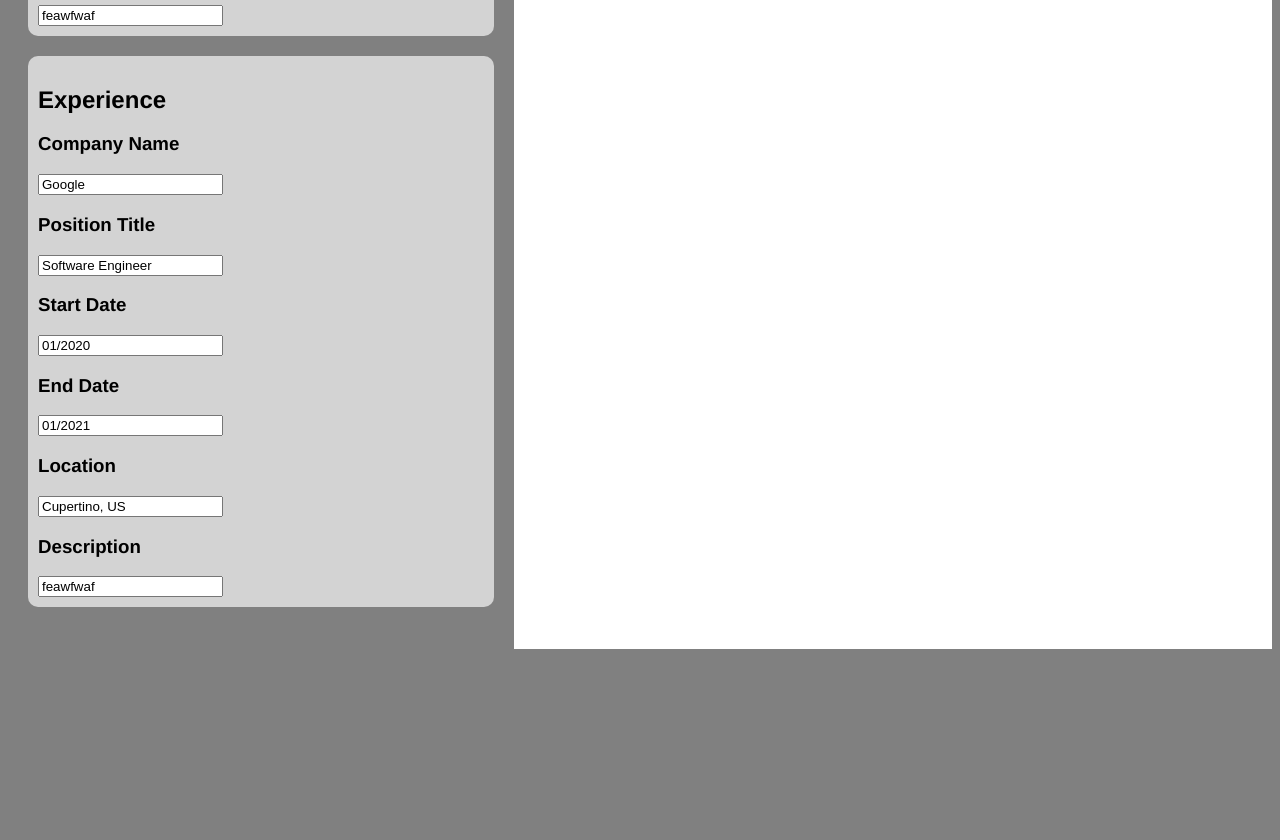
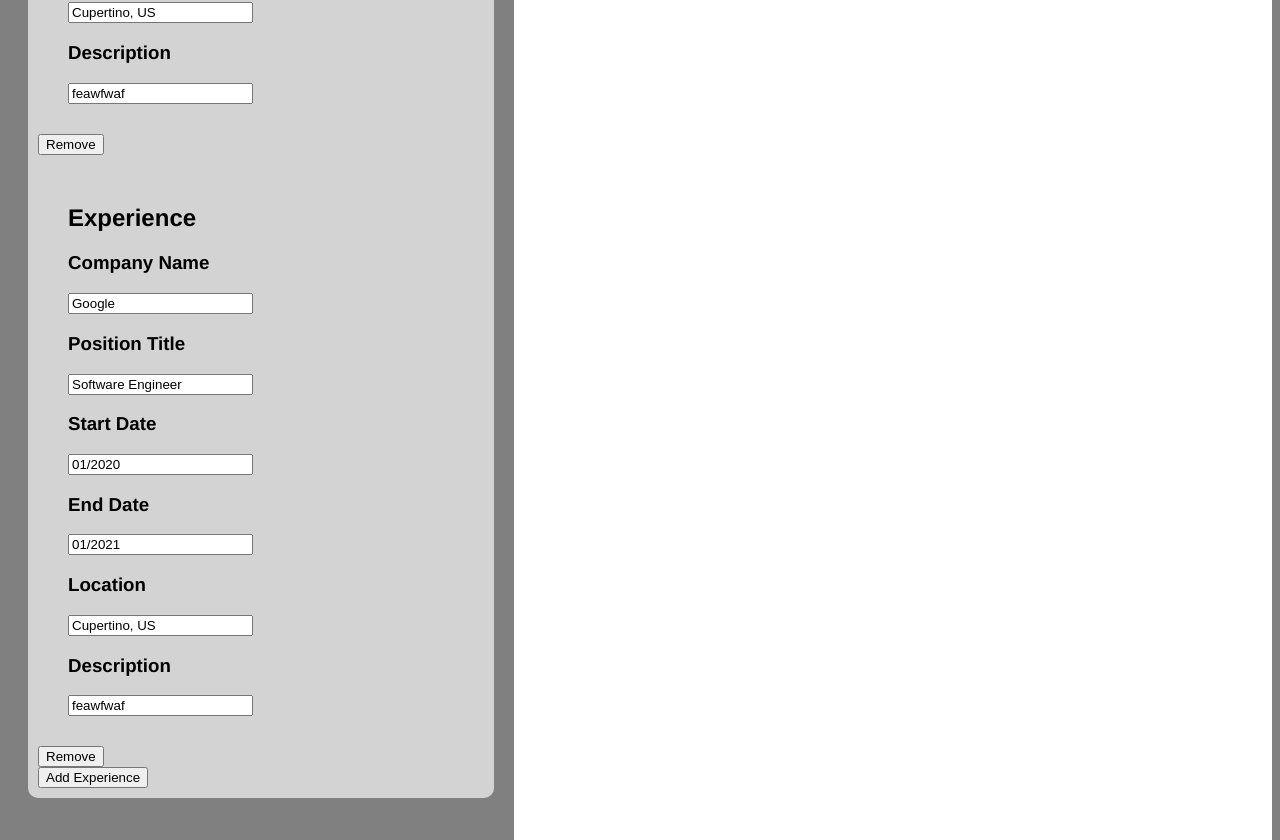
Before and after one commit to gavinxue050705/CVForge, a React (Vite) app: page / in a window 1280 px wide. Shown: the part 2279-3119 px from the top of the page. Before the commit the page ends 2928 px from the top, so only its background shows below. Built offline with nearby package versions, Linux system fonts and the light colour scheme.

Commit message:
Added buttons for experience section

```diff
--- a/src/App.jsx
+++ b/src/App.jsx
@@ -13,13 +13,13 @@ function App() {
   const [education, setEducation] = useState(sampleData.educations);
   const [experience, setExperience] = useState(sampleData.experiences);
 
-  // personal
+  // personal change
   const handlePersonalChange = (e) => {
     const { id, value } = e.target;
     setPersonal({ ...personal, [id]: value });
   };
 
-  // education
+  // education change
   const handleEducationChange = (index) => (e) => {
     const nextEducation = education.map((education, i) => {
       if (i === index) {
@@ -31,7 +31,7 @@ function App() {
     setEducation(nextEducation);
   };
 
-  // experience
+  // experience change
   const handleExperienceChange = (index) => (e) => {
     const nextExperience = experience.map((experience, i) => {
       if (i === index) {
@@ -43,7 +43,7 @@ function App() {
     setExperience(nextExperience);
   };
 
-  // add
+  // add education section
   const addEducation = (e) => {
     setEducation([...education, newEducation]);
   };
@@ -55,13 +55,34 @@ function App() {
     endDate: "",
   };
 
-  // remove
+  // remove education section
   const removeEducation = (index) => (e) => {
     setEducation((education) => {
       return education.filter((_, i) => index !== i);
     });
   };
 
+  // add education section
+  const addExperience = (e) => {
+    setExperience([...experience, newExperience]);
+  };
+  const newExperience = {
+    company: "",
+    position: "",
+    location: "",
+    description: "",
+    startDate: "",
+    endDate: "",
+  };
+
+  // remove Experience section
+  const removeExperience = (index) => (e) => {
+    setExperience((experience) => {
+      return experience.filter((_, i) => index !== i);
+    });
+  };
+
+  // layout
   return (
     <div>
       <Header />
@@ -83,6 +104,8 @@ function App() {
           <ExperienceForm
             experiences={experience}
             onChange={handleExperienceChange}
+            onAdd={addExperience}
+            onRemove={removeExperience}
           />
         </div>
         <div className="row-resume">
--- a/src/components/experience/ExperienceForm.jsx
+++ b/src/components/experience/ExperienceForm.jsx
@@ -1,9 +1,13 @@
+import ButtonAdd from "../ButtonAdd";
+import ButtonRemove from "../ButtonRemove";
 import Experience from "./Experience";
 
-function ExperienceForm({ experiences, onChange }) {
+function ExperienceForm({ experiences, onChange, onAdd, onRemove }) {
   return (
-    <div>
+    <div className="container">
+      <h2>Experience</h2>
       {experiences.map((experience, i) => (
+        <>
           <Experience
             index={i}
             onChange={onChange}
@@ -14,7 +18,10 @@ function ExperienceForm({ experiences, onChange }) {
             startDate={experience.startDate}
             endDate={experience.endDate}
           />
+          <ButtonRemove onRemove={onRemove} index={i} />
+        </>
       ))}
+      <ButtonAdd onAdd={onAdd} section="Experience" />
     </div>
   );
 }
```
Lines whose indentation alone changed are shown as unchanged.
